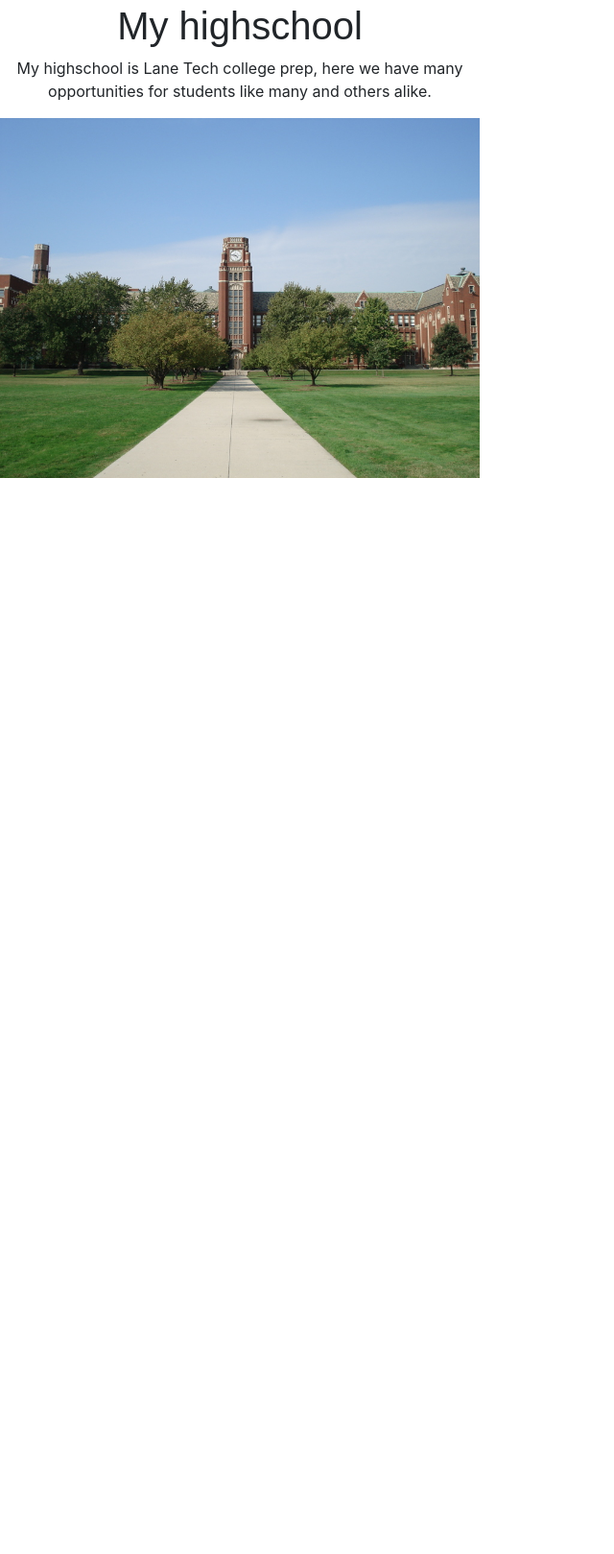
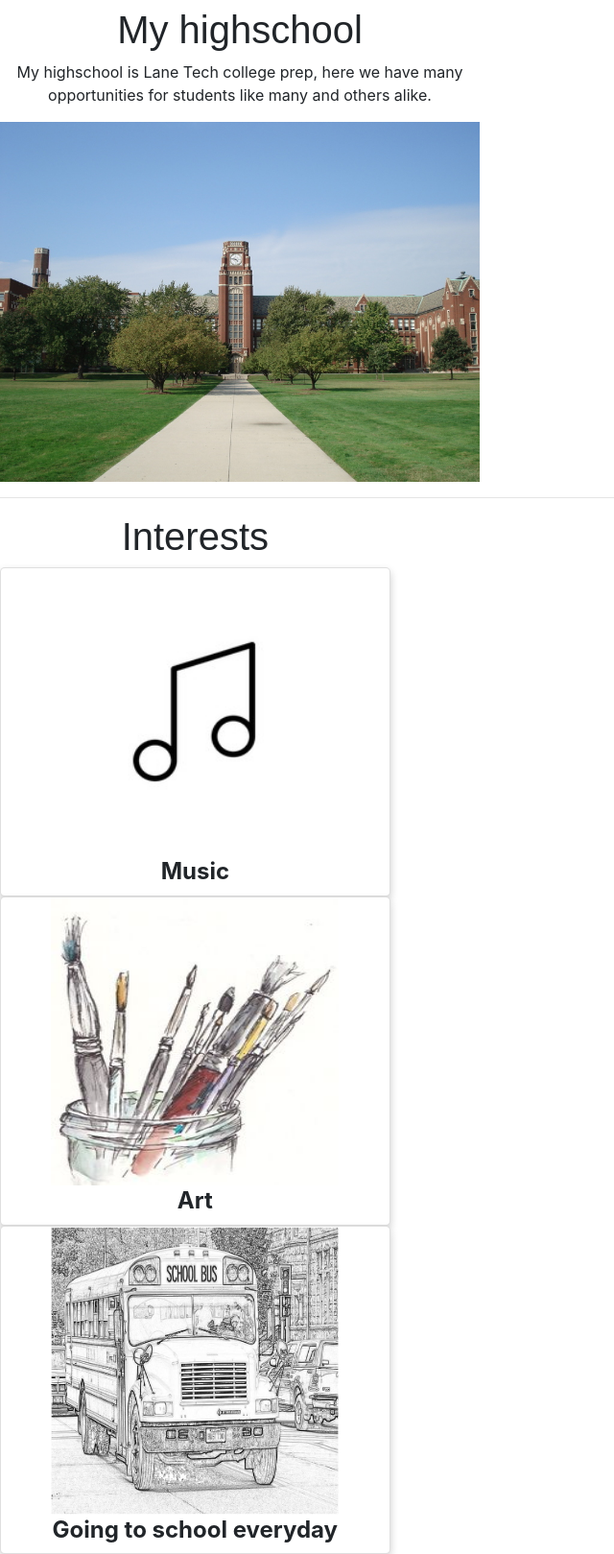
Before and after one commit to rpmartinez03/ecs1819-1, a plain HTML site: page webFinal/index.html in a window 1280 px wide. Shown: the part 646-2265 px from the top of the page at 96% size, without its empty margins (0-640 px from the left). Before the commit the page ends 1144 px from the top, so only its background shows below. Drawn offline with nearby package versions, Linux system fonts and the light colour scheme.

Commit message:
First commit

```diff
--- a/webFinal/index.html
+++ b/webFinal/index.html
@@ -77,6 +77,37 @@
                 </div>
             </div>
 
+            <hr>
+
+
+                <div class="row">
+                    <div class="col-lg-4">
+                <h1 class="class12" >Interests</h1>
+                <div class="card">
+                          <img class="class13" src="images/music.jpg">
+                           <div class="container">
+                             <h4><b>Music</b></h4>
+                    </div>
+                    <div class="col-lg-4">
+                          </div>
+                        </div>
+                    <div class="card">
+                      <img class="class13" src="images/brushes.jpg" >
+                     <div class="container">
+                        <h4><b>Art</b></h4>
+                    </div>
+                    <div class="col-lg-4">
+                     </div>
+                    </div>
+                    <div class="card">
+                      <img class="class13" src="images/school.jpg">
+                      <div class="container">
+                         <h4><b>Going to school everyday</b></h4>
+                    </div>
+                      </div>
+                    </div>
+
+            </div>
 
 
     </body>
--- a/webFinal/style.css
+++ b/webFinal/style.css
@@ -53,3 +53,34 @@
     width:500px;
 
 }
+.class12{
+    font-family: fantasy;
+    text-align: center;
+}
+.class13{
+    width:300px;
+    height:300px;
+    margin-left: auto;
+    margin-right: auto;
+}
+.container{
+    text-align: center;
+
+}
+.card {
+  box-shadow: 0 4px 8px 0 rgba(0,0,0,0.2);
+  transition: 0.3s;
+}
+
+.card:hover {
+  box-shadow: 0 8px 16px 0 rgba(0,0,0,0.2);
+}
+
+.container {
+  padding: 2px 16px;
+}
+.card {
+  box-shadow: 0 4px 8px 0 rgba(0,0,0,0.2);
+  transition: 0.3s;
+  border-radius: 5px; /* 5px rounded corners */
+}
```
Also changed, not shown: webFinal/images/brushes.jpg (added), webFinal/images/music.jpg (added), webFinal/images/school.jpg (added).
